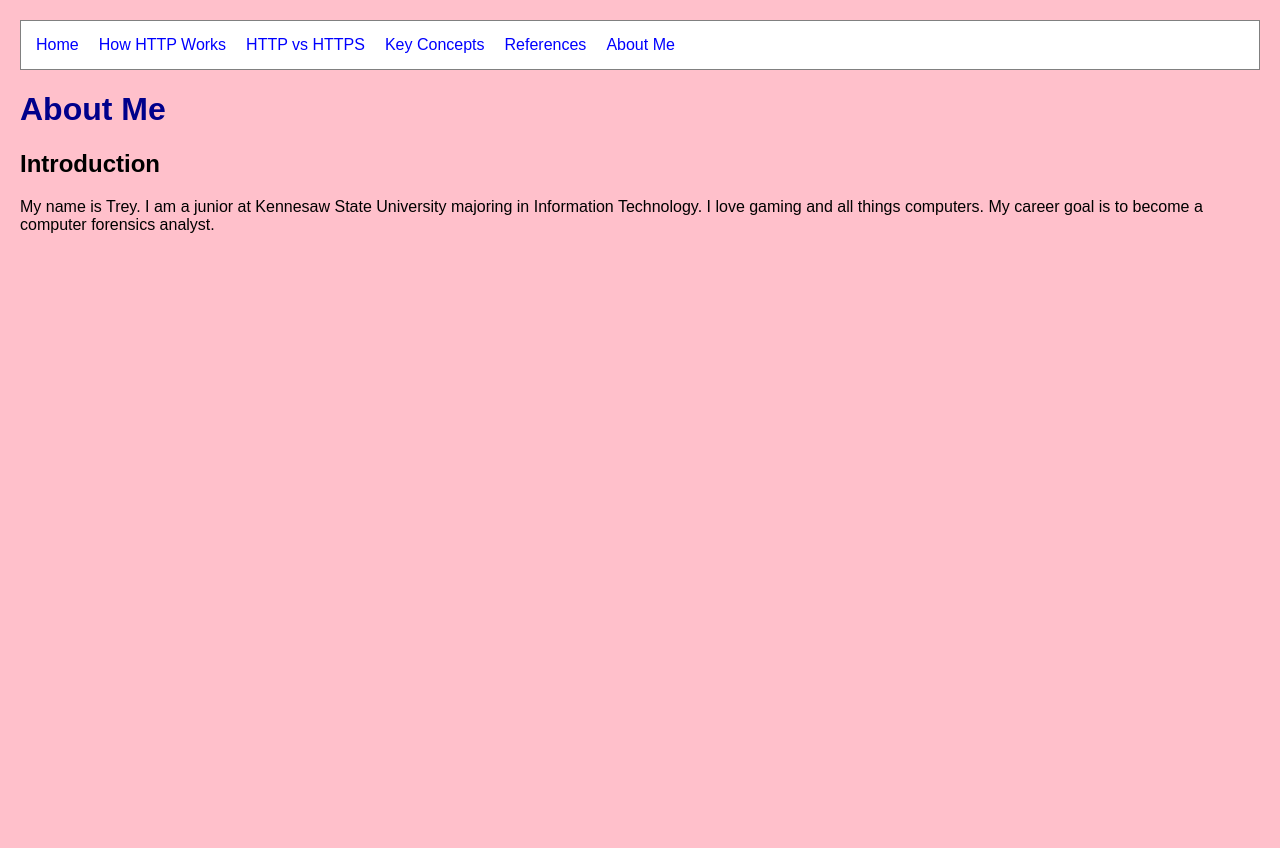
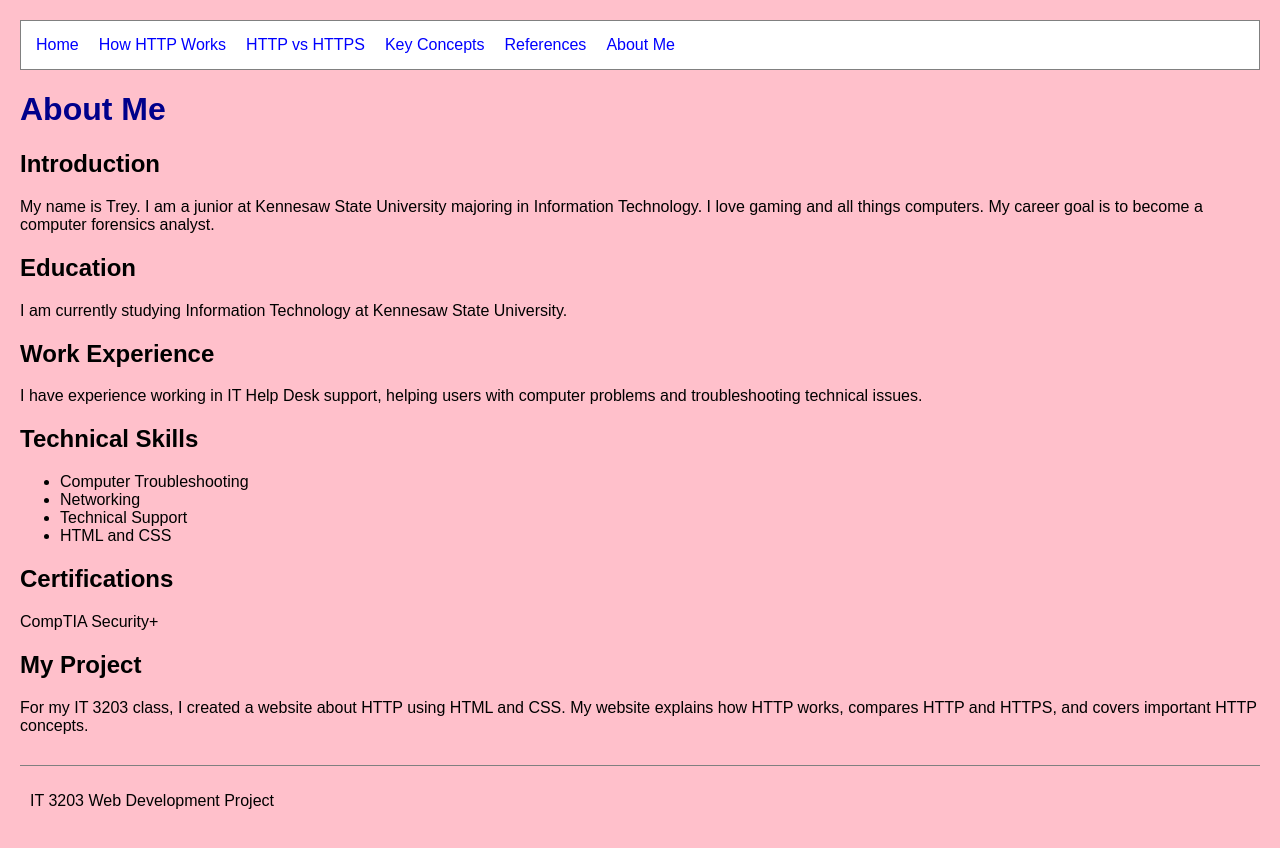
Before and after one commit to tonderrius/IT3203ProjectWebsite, a plain HTML site: page about.html in a window 1280 px wide. Before the commit the page ends 800 px from the top, so only its background shows below. Drawn offline with Linux system fonts and the light colour scheme.

Commit message:
Update about.html with personal details
Added personal information including education, work experience, technical skills, certifications, and project details.

```diff
--- a/about.html
+++ b/about.html
@@ -2,7 +2,9 @@
 <!DOCTYPE html>
 <html lang="en">
 <head>
-<title>How HTTP Works</title>
+<meta charset="UTF-8">
+<meta name="viewport" content="width=device-width, initial-scale=1.0">
+<title>About Me</title>
 <link rel="stylesheet" href="style.css">
 </head>
 
@@ -18,8 +20,45 @@
 <a href="about.html">About Me</a>
 </nav>
 
+<main>
+
 <h1>About Me</h1>
 
-
+<!-- Introduction -->
 <h2>Introduction</h2>
 <p>My name is Trey. I am a junior at Kennesaw State University majoring in Information Technology. I love gaming and all things computers. My career goal is to become a computer forensics analyst.</p>
+
+<!-- Education -->
+<h2>Education</h2>
+<p>I am currently studying Information Technology at Kennesaw State University.</p>
+
+<!-- Experience -->
+<h2>Work Experience</h2>
+<p>I have experience working in IT Help Desk support, helping users with computer problems and troubleshooting technical issues.</p>
+
+<!-- Skills -->
+<h2>Technical Skills</h2>
+<ul>
+<li>Computer Troubleshooting</li>
+<li>Networking</li>
+<li>Technical Support</li>
+<li>HTML and CSS</li>
+</ul>
+
+<!-- Certifications -->
+<h2>Certifications</h2>
+<p>CompTIA Security+</p>
+
+<!-- Project -->
+<h2>My Project</h2>
+<p>For my IT 3203 class, I created a website about HTTP using HTML and CSS. My website explains how HTTP works, compares HTTP and HTTPS, and covers important HTTP concepts.</p>
+
+</main>
+
+<!-- Footer -->
+<footer>
+<p>IT 3203 Web Development Project</p>
+</footer>
+
+</body>
+</html>
```
